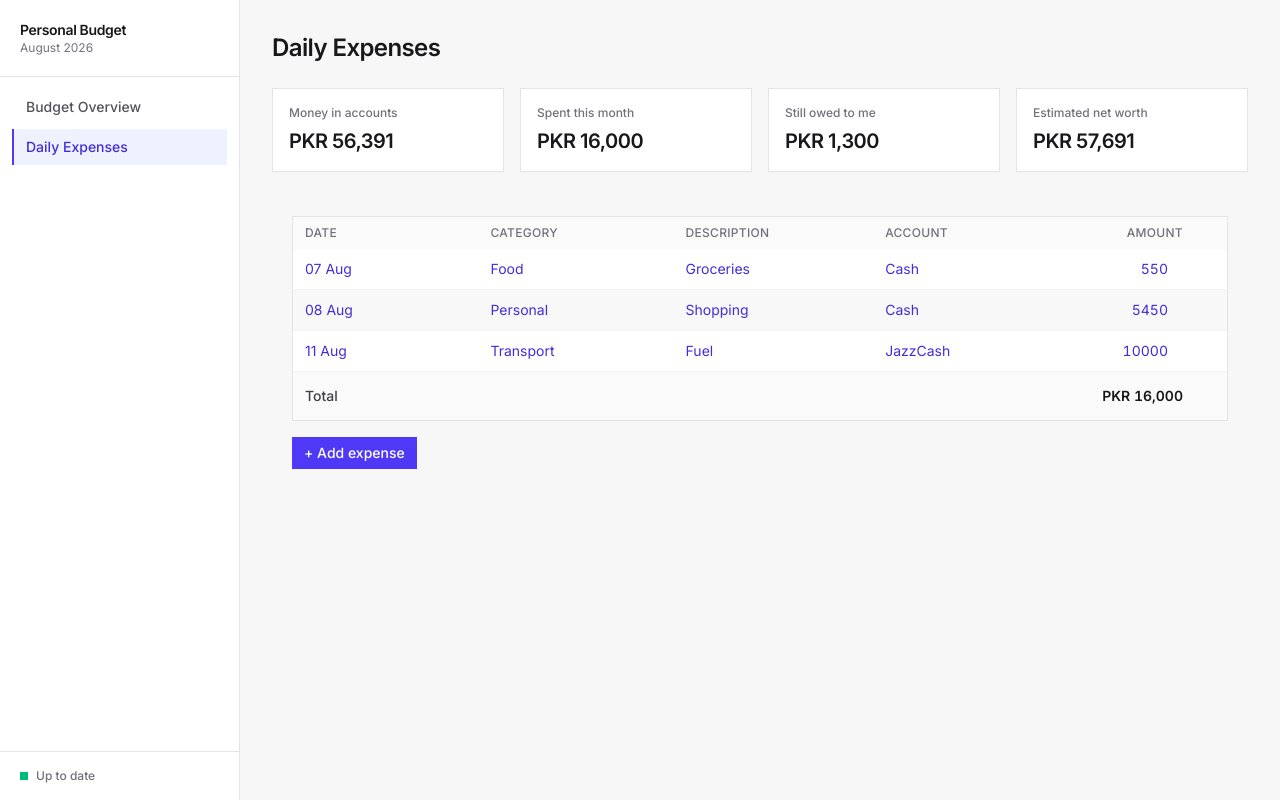
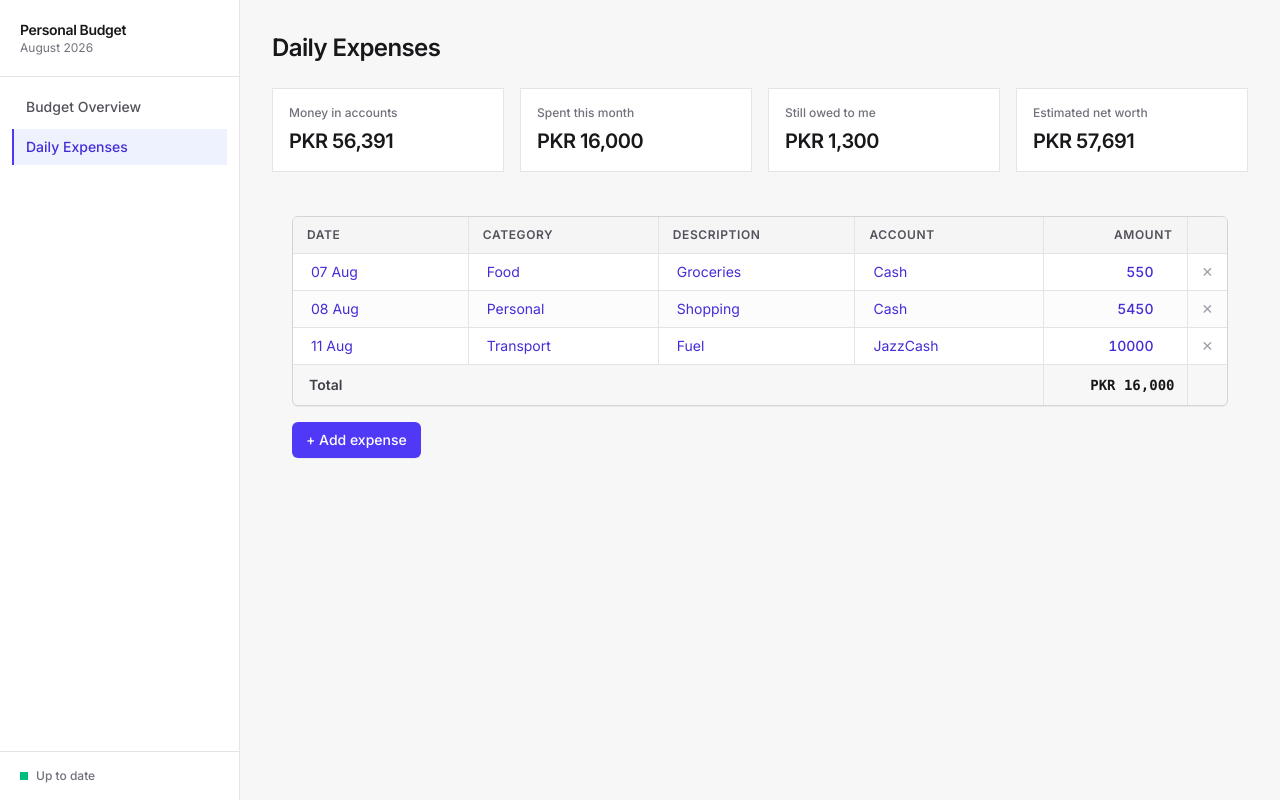
Before and after one commit to M-Irfan-Riaz0/personal_finance_manager, a Next.js app: page / in a window 1280 px wide. Both pictures are taken after a click on the button "Daily Expenses". Built offline with nearby package versions, Linux system fonts and the light colour scheme; no server answers; the database is empty.

Commit message:
Add vertical cell borders, padding, and negative value styling to tables

```diff
--- a/src/components/BudgetSheet.tsx
+++ b/src/components/BudgetSheet.tsx
@@ -3,19 +3,31 @@
 import { BudgetData, computeTotals, fmtPKR } from "@/lib/budget";
 
 function SectionTitle({ children }: { children: React.ReactNode }) {
-  return <h2 className="mb-3 text-sm font-semibold text-zinc-900">{children}</h2>;
+  return <h2 className="mb-3 text-sm font-semibold tracking-tight text-zinc-900">{children}</h2>;
 }
 
 function TableShell({ children }: { children: React.ReactNode }) {
-  return <div className="overflow-hidden border border-zinc-200">{children}</div>;
+  return (
+    <div className="overflow-x-auto rounded-md border border-zinc-300 bg-white shadow-2xs">
+      {children}
+    </div>
+  );
 }
 
-function Th({ children, align = "left" }: { children: React.ReactNode; align?: "left" | "right" }) {
+function Th({
+  children,
+  align = "left",
+  className = "",
+}: {
+  children: React.ReactNode;
+  align?: "left" | "right";
+  className?: string;
+}) {
   return (
     <th
-      className={`bg-zinc-50 px-3 py-2 text-xs font-medium uppercase tracking-wide text-zinc-500 ${
+      className={`border-b border-r border-zinc-200 bg-zinc-100/90 px-3.5 py-2.5 text-xs font-semibold uppercase tracking-wider text-zinc-600 last:border-r-0 ${
         align === "right" ? "text-right" : "text-left"
-      }`}
+      } ${className}`}
     >
       {children}
     </th>
@@ -32,7 +44,13 @@ function Td({
   className?: string;
 }) {
   return (
-    <td className={`px-1 py-1 ${align === "right" ? "text-right" : "text-left"} ${className}`}>{children}</td>
+    <td
+      className={`border-b border-r border-zinc-200 px-2 py-1 text-sm last:border-r-0 ${
+        align === "right" ? "text-right" : "text-left"
+      } ${className}`}
+    >
+      {children}
+    </td>
   );
 }
 
@@ -42,24 +60,36 @@ function TextInput({ value, onChange }: { value: string; onChange: (v: string) =
       type="text"
       value={value}
       onChange={(e) => onChange(e.target.value)}
-      className="w-full px-2 py-1.5 text-indigo-700 outline-none focus:bg-indigo-50 focus:ring-2 focus:ring-indigo-500"
+      className="w-full rounded-sm px-2.5 py-1 text-sm text-indigo-700 outline-none transition-colors hover:bg-indigo-50/50 focus:bg-indigo-50 focus:ring-2 focus:ring-indigo-500"
     />
   );
 }
 
 function NumberInput({ value, onChange }: { value: number; onChange: (v: number) => void }) {
+  const isNegative = value < 0;
   return (
     <input
       type="number"
       value={value}
       onChange={(e) => onChange(e.target.valueAsNumber || 0)}
-      className="w-full px-2 py-1.5 text-right tabular-nums text-indigo-700 outline-none focus:bg-indigo-50 focus:ring-2 focus:ring-indigo-500"
+      className={`w-full rounded-sm px-2.5 py-1 text-right tabular-nums outline-none transition-colors hover:bg-indigo-50/50 focus:bg-indigo-50 focus:ring-2 focus:ring-indigo-500 ${
+        isNegative ? "font-semibold text-rose-600" : "font-medium text-indigo-700"
+      }`}
     />
   );
 }
 
-function Computed({ children }: { children: React.ReactNode }) {
-  return <span className="block px-2 py-1.5 text-right font-semibold tabular-nums text-zinc-900">{children}</span>;
+function Computed({ children, value }: { children: React.ReactNode; value?: number }) {
+  const isNegative = value !== undefined ? value < 0 : false;
+  return (
+    <span
+      className={`block px-2.5 py-1 text-right font-semibold tabular-nums ${
+        isNegative ? "text-rose-600" : "text-zinc-900"
+      }`}
+    >
+      {children}
+    </span>
+  );
 }
 
 export default function BudgetSheet({
--- a/src/components/ExpensesSheet.tsx
+++ b/src/components/ExpensesSheet.tsx
@@ -3,15 +3,27 @@
 import { Expense, expensesTotal, fmtPKR } from "@/lib/budget";
 
 function TableShell({ children }: { children: React.ReactNode }) {
-  return <div className="overflow-hidden border border-zinc-200">{children}</div>;
+  return (
+    <div className="overflow-x-auto rounded-md border border-zinc-300 bg-white shadow-2xs">
+      {children}
+    </div>
+  );
 }
 
-function Th({ children, align = "left" }: { children: React.ReactNode; align?: "left" | "right" }) {
+function Th({
+  children,
+  align = "left",
+  className = "",
+}: {
+  children: React.ReactNode;
+  align?: "left" | "right";
+  className?: string;
+}) {
   return (
     <th
-      className={`bg-zinc-50 px-3 py-2 text-xs font-medium uppercase tracking-wide text-zinc-500 ${
+      className={`border-b border-r border-zinc-200 bg-zinc-100/90 px-3.5 py-2.5 text-xs font-semibold uppercase tracking-wider text-zinc-600 last:border-r-0 ${
         align === "right" ? "text-right" : "text-left"
-      }`}
+      } ${className}`}
     >
       {children}
     </th>
@@ -24,18 +36,21 @@ function TextInput({ value, onChange }: { value: string; onChange: (v: string) =
       type="text"
       value={value}
       onChange={(e) => onChange(e.target.value)}
-      className="w-full px-2 py-1.5 text-indigo-700 outline-none focus:bg-indigo-50 focus:ring-2 focus:ring-indigo-500"
+      className="w-full rounded-sm px-2.5 py-1 text-sm text-indigo-700 outline-none transition-colors hover:bg-indigo-50/50 focus:bg-indigo-50 focus:ring-2 focus:ring-indigo-500"
     />
   );
 }
 
 function NumberInput({ value, onChange }: { value: number; onChange: (v: number) => void }) {
+  const isNegative = value < 0;
   return (
     <input
       type="number"
       value={value}
       onChange={(e) => onChange(e.target.valueAsNumber || 0)}
-      className="w-full px-2 py-1.5 text-right tabular-nums text-indigo-700 outline-none focus:bg-indigo-50 focus:ring-2 focus:ring-indigo-500"
+      className={`w-full rounded-sm px-2.5 py-1 text-right tabular-nums outline-none transition-colors hover:bg-indigo-50/50 focus:bg-indigo-50 focus:ring-2 focus:ring-indigo-500 ${
+        isNegative ? "font-semibold text-rose-600" : "font-medium text-indigo-700"
+      }`}
     />
   );
 }
@@ -70,46 +85,44 @@ export default function ExpensesSheet({
               <Th>Description</Th>
               <Th>Account</Th>
               <Th align="right">Amount</Th>
-              <th className="w-8 bg-zinc-50" />
+              <th className="w-10 border-b border-zinc-200 bg-zinc-100/90 px-2 py-2.5" />
             </tr>
           </thead>
-          <tbody className="divide-y divide-zinc-100">
+          <tbody className="divide-y divide-zinc-200">
             {expenses.map((e, i) => (
               <tr key={i} className="group odd:bg-white even:bg-zinc-50/50 hover:bg-indigo-50/40">
-                <td className="px-1 py-1">
+                <td className="border-b border-r border-zinc-200 px-2 py-1">
                   <TextInput value={e.date} onChange={(v) => update(i, { date: v })} />
                 </td>
-                <td className="px-1 py-1">
+                <td className="border-b border-r border-zinc-200 px-2 py-1">
                   <TextInput value={e.category} onChange={(v) => update(i, { category: v })} />
                 </td>
-                <td className="px-1 py-1">
+                <td className="border-b border-r border-zinc-200 px-2 py-1">
                   <TextInput value={e.description} onChange={(v) => update(i, { description: v })} />
                 </td>
-                <td className="px-1 py-1">
+                <td className="border-b border-r border-zinc-200 px-2 py-1">
                   <TextInput value={e.account} onChange={(v) => update(i, { account: v })} />
                 </td>
-                <td className="w-32 px-1 py-1">
+                <td className="w-36 border-b border-r border-zinc-200 px-2 py-1">
                   <NumberInput value={e.amount} onChange={(v) => update(i, { amount: v })} />
                 </td>
-                <td className="text-center">
+                <td className="border-b border-zinc-200 px-2 py-1 text-center">
                   <button
                     onClick={() => removeRow(i)}
                     aria-label="Remove expense"
-                    className="cursor-pointer text-zinc-300 opacity-0 transition-opacity group-hover:opacity-100 hover:text-red-500"
+                    className="cursor-pointer text-zinc-400 transition-colors group-hover:text-red-500 hover:scale-110"
                   >
-                    ×
+                    ✕
                   </button>
                 </td>
               </tr>
             ))}
-            <tr className="border-t border-zinc-200 bg-zinc-50">
-              <td className="px-3 py-2 text-sm font-medium text-zinc-700" colSpan={4}>
+            <tr className="border-t border-zinc-200 bg-zinc-100/70 font-medium">
+              <td className="border-r border-zinc-200 px-4 py-2.5 text-sm font-semibold text-zinc-700" colSpan={4}>
                 Total
               </td>
-              <td className="w-32 px-1 py-2">
-                <span className="block px-2 py-1.5 text-right font-semibold tabular-nums text-zinc-900">
-                  {fmtPKR(expensesTotal(expenses))}
-                </span>
+              <td className="w-36 border-r border-zinc-200 px-3 py-2.5 text-right font-mono text-sm font-bold text-zinc-900">
+                {fmtPKR(expensesTotal(expenses))}
               </td>
               <td />
             </tr>
@@ -119,7 +132,7 @@ export default function ExpensesSheet({
 
       <button
         onClick={addRow}
-        className="mt-4 cursor-pointer bg-indigo-600 px-3 py-1.5 text-sm font-medium text-white hover:bg-indigo-700"
+        className="mt-4 cursor-pointer rounded-md bg-indigo-600 px-3.5 py-2 text-sm font-medium text-white shadow-2xs hover:bg-indigo-700"
       >
         + Add expense
       </button>
```
